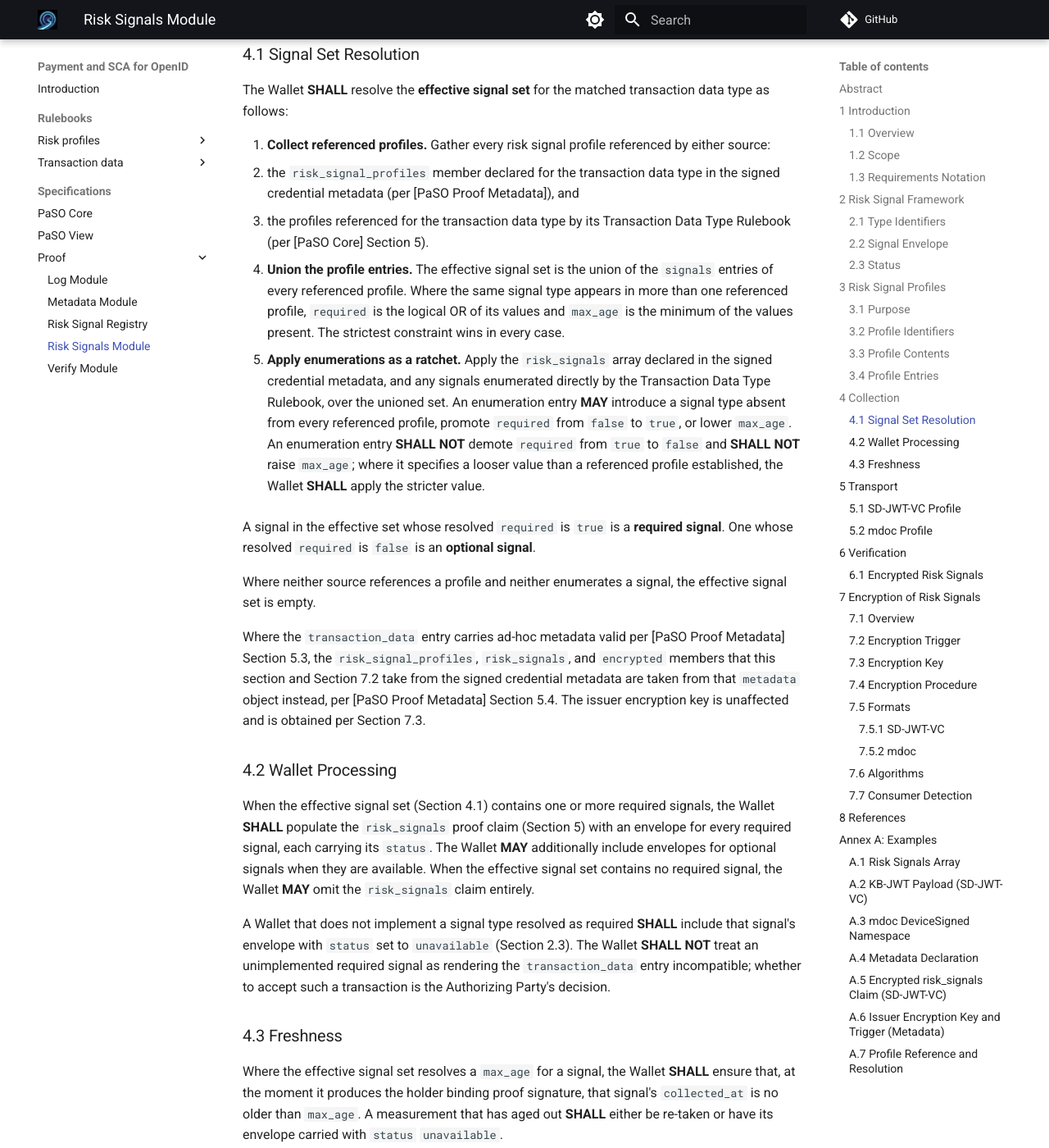
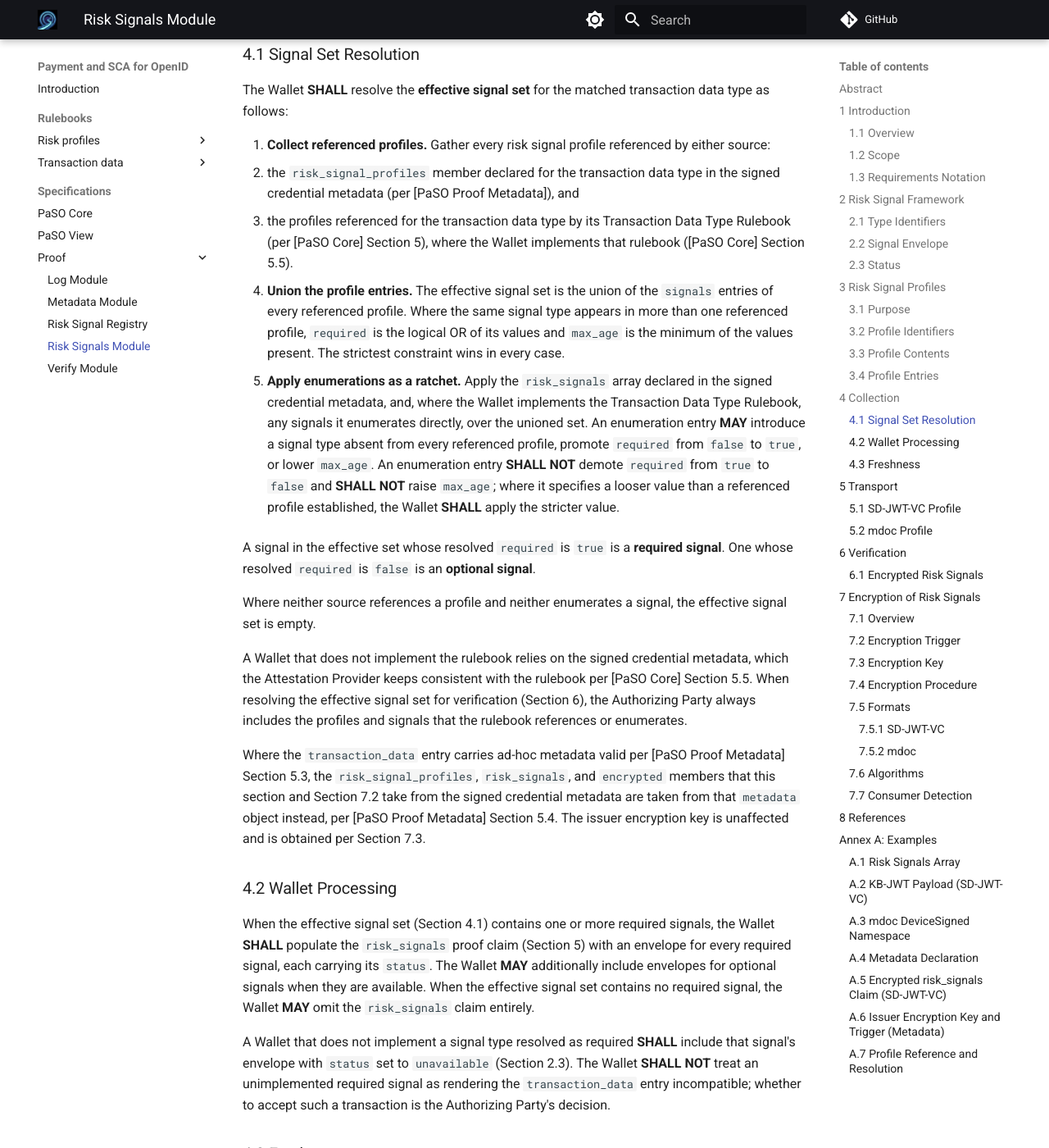
Before and after one commit to APTITUDE-Consortium/payments-and-sca-for-openid, an MkDocs documentation site: the page built from docs/specifications/proof/paso-proof-risk-signals.md, in a window 1280 px wide and 1400 px high, scrolled down 4517 px. Shown: the whole window at 82% size. Built offline with MkDocs 1.6.1 and Material for MkDocs 9.7.7, drawn with Linux system fonts in a browser that asks for light colours; comment, search, counter and statistics services are not loaded; the version menu is left out; some of the changed text lies outside the part shown.

Commit message:
docs: risk signals apply rulebook sources where the wallet implements the rulebook

```diff
--- a/docs/specifications/proof/paso-proof-risk-signals.md
+++ b/docs/specifications/proof/paso-proof-risk-signals.md
@@ -122,15 +122,17 @@ The Wallet **SHALL** resolve the **effective signal set** for the matched transa
 
 1. **Collect referenced profiles.** Gather every risk signal profile referenced by either source:
    - the `risk_signal_profiles` member declared for the transaction data type in the signed credential metadata (per [PaSO Proof Metadata]), and
-   - the profiles referenced for the transaction data type by its Transaction Data Type Rulebook (per [PaSO Core] Section 5).
+   - the profiles referenced for the transaction data type by its Transaction Data Type Rulebook (per [PaSO Core] Section 5), where the Wallet implements that rulebook ([PaSO Core] Section 5.5).
 
 2. **Union the profile entries.** The effective signal set is the union of the `signals` entries of every referenced profile. Where the same signal type appears in more than one referenced profile, `required` is the logical OR of its values and `max_age` is the minimum of the values present. The strictest constraint wins in every case.
 
-3. **Apply enumerations as a ratchet.** Apply the `risk_signals` array declared in the signed credential metadata, and any signals enumerated directly by the Transaction Data Type Rulebook, over the unioned set. An enumeration entry **MAY** introduce a signal type absent from every referenced profile, promote `required` from `false` to `true`, or lower `max_age`. An enumeration entry **SHALL NOT** demote `required` from `true` to `false` and **SHALL NOT** raise `max_age`; where it specifies a looser value than a referenced profile established, the Wallet **SHALL** apply the stricter value.
+3. **Apply enumerations as a ratchet.** Apply the `risk_signals` array declared in the signed credential metadata, and, where the Wallet implements the Transaction Data Type Rulebook, any signals it enumerates directly, over the unioned set. An enumeration entry **MAY** introduce a signal type absent from every referenced profile, promote `required` from `false` to `true`, or lower `max_age`. An enumeration entry **SHALL NOT** demote `required` from `true` to `false` and **SHALL NOT** raise `max_age`; where it specifies a looser value than a referenced profile established, the Wallet **SHALL** apply the stricter value.
 
 A signal in the effective set whose resolved `required` is `true` is a **required signal**. One whose resolved `required` is `false` is an **optional signal**.
 
 Where neither source references a profile and neither enumerates a signal, the effective signal set is empty.
+
+A Wallet that does not implement the rulebook relies on the signed credential metadata, which the Attestation Provider keeps consistent with the rulebook per [PaSO Core] Section 5.5. When resolving the effective signal set for verification (Section 6), the Authorizing Party always includes the profiles and signals that the rulebook references or enumerates.
 
 Where the `transaction_data` entry carries ad-hoc metadata valid per [PaSO Proof Metadata] Section 5.3, the `risk_signal_profiles`, `risk_signals`, and `encrypted` members that this section and Section 7.2 take from the signed credential metadata are taken from that `metadata` object instead, per [PaSO Proof Metadata] Section 5.4. The issuer encryption key is unaffected and is obtained per Section 7.3.
 
@@ -219,7 +221,7 @@ For privacy, the risk-signals section **MAY** be required to be encrypted so tha
 
 Encryption is **required** for a transaction data type when **any** of the following mandates it:
 
-1. the applicable Transaction Data Type Rulebook,
+1. the applicable Transaction Data Type Rulebook, where the Wallet implements it ([PaSO Core] Section 5.5),
 2. the issuer's credential metadata, via the `encrypted` flag on the `transaction_data_types` entry (per [PaSO Proof Metadata]), or
 3. any risk signal profile referenced for the transaction data type, via its `encrypted` member (Section 3.3).
 
```
